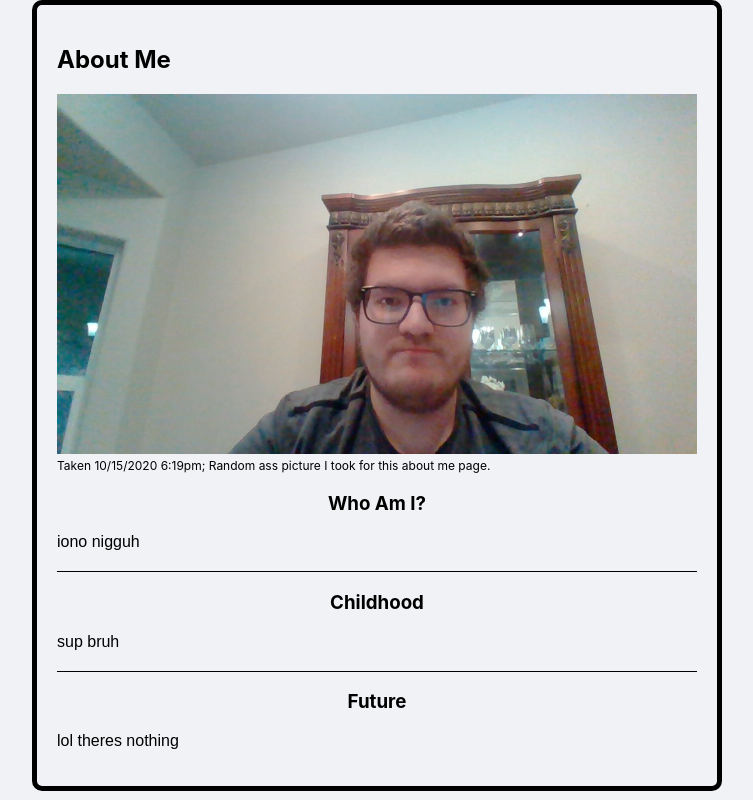
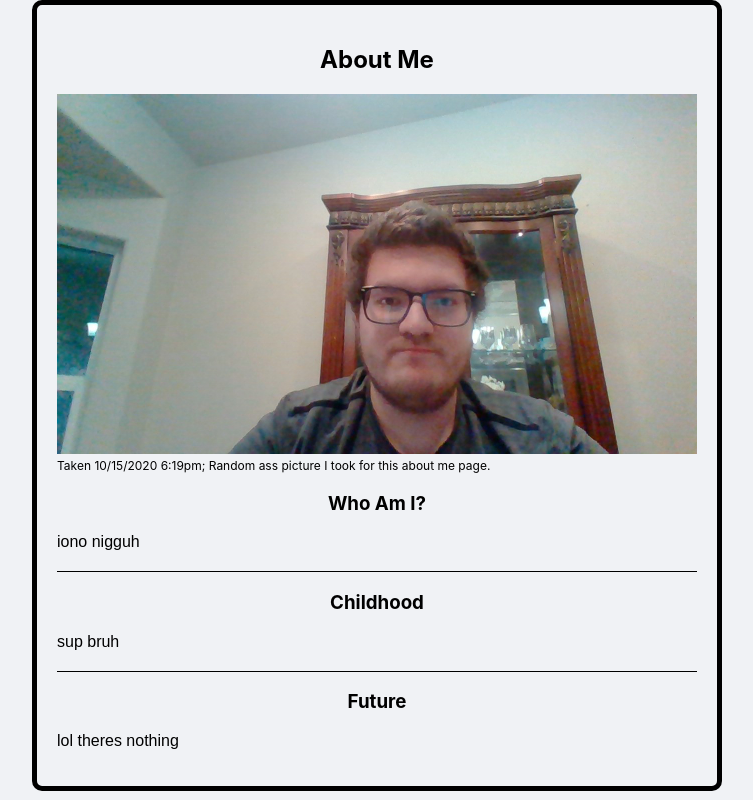
Before and after one commit to Paisita1/mywebpage, a React (Create React App) app: page /aboutme in a window 1280 px wide. Shown: the whole page, without its empty margins (263-1016 px from the left). Built offline with nearby package versions, Linux system fonts and the light colour scheme; no server answers.

Commit message:
Made About me page own folder

```diff
--- a/src/App.js
+++ b/src/App.js
@@ -9,6 +9,8 @@ import {
 import './App.css';
 import HomePage from './Components/Homepage/Homepage.js';
 import ProjectPage from './Components/ProjectPage/ProjectPage.js';
+import AboutMe from './Components/ProjectPage/AboutMePage/AboutMe.js';
+
 import container from './divcontainer.svg';
 import items from './divitems.svg';
 import itemsExample1 from './itemsimg1.svg';
@@ -16,7 +18,6 @@ import containerExample1 from './containerimg1.svg';
 import itemsExample2 from './itemsimg2.svg';
 import flexWrap from './flex-wrap.svg';
 import justifyContent from './justify-content.svg';
-import Isaac from './Isaac.jpg';
 
 const styles = {};
 
@@ -40,7 +41,7 @@ export default class MyWebsite extends React.Component {
             </Route>
 
             <Route path="/aboutme">
-              <About />
+              <AboutMe />
             </Route>
 
           </Switch>
@@ -49,50 +50,6 @@ export default class MyWebsite extends React.Component {
       )
   }
 }
-
-
-/*class ProjectPageTitle extends React.Component {
-  render() {
-    return (
-        <div style={{display: "flex", justifyContent: "center", width: "100%"}}>
-          <h1>{'Select a project to view'}</h1>
-        </div>
-      )
-  }
-}
-
-class ProjectNav extends React.Component {
-  render() {
-    return (
-        <div style={{display: "flex", width: "80%", border: "1px solid black", margin: "0 90px", padding: "20px 30px"}}>
-
-          <NavLink to="/aboutme" target="_blank" style={{textDecoration: "none"}}>
-            <div style={{height: "125px", width: "125px", border: "1px solid blue", color: "black", padding: "5px", marginRight: "30px"}}>
-              {"About me"}
-            </div>
-          </NavLink>
-
-          <NavLink to="/flexboxpage" target="_blank" style={{textDecoration: "none"}}>
-            <div style={{height: "125px", width: "125px", border: "1px solid blue", color: "black", padding: "5px"}}>
-              {"Near perfect copy of css-tricks flexbox guide"}
-            </div>
-          </NavLink>
-
-        </div>
-      )
-  }
-}
-
-class ProjectPage extends React.Component {
-  render() {
-    return (
-        <div style={{display: "flex", flexDirection: "column"}}>
-          <ProjectPageTitle />
-          <ProjectNav />
-        </div>
-      )
-  }
-}*/
 
 class Flexbox extends React.Component {
   render() {
@@ -1329,72 +1286,3 @@ styles.navBarItems = {
     paddingBottom: "5px",
     fontSize: "13px",
 }
-
-class About extends React.Component {
-
-  constructor(props) {
-    super(props)
-
-    this.state = {
-      'whoAmISection': 'iono nigguh',
-      'childhoodSection': 'sup bruh',
-      'futureSection': 'lol theres nothing'
-    }
-  }
-
-  componentDidMount() {
-    let requestOptions = {
-        method: 'POST',
-        headers: { 'Content-Type': 'application/json' },
-        body: JSON.stringify({ "name": "Isaac" })
-    };
-
-    fetch('http://localhost:3001/getWhoAmISection', requestOptions)
-    .then(response => response.json())
-    .then(res => this.setState({'whoAmISection': res.data}));
-
-    fetch('http://localhost:3001/getChildhoodSection', requestOptions)
-    .then(response => response.json())
-    .then(res => this.setState({'childhoodSection': res.data}))
-
-    fetch('http://localhost:3001/getFutureSection', requestOptions)
-    .then(response => response.json())
-    .then(res => this.setState({'futureSection': res.data}))
-  }
-
-  render(){
-    return (
-      <div style= {{width: "100%"}}>
-        <div style= {{width: "50%", marginLeft: "auto", marginRight: "auto", border: "5px solid black",
-                      borderRadius: "10px", padding: "20px"}}>
-          <div style= {styles.pageHeaders}>
-            <h2>About Me</h2>
-          </div>
-          <div style= {{display: "flex", justifyContent: "center", width: "100%"}}>
-            <figure style= {{width: "100%", margin: "0"}}>
-              <img src= {Isaac} alt= "Isaac" style= {{width: "100%"}}/>
-              <figcaption style= {{fontSize: "12px"}}>Taken 10/15/2020 6:19pm; Random ass picture I took for this about me page.</figcaption>
-            </figure>
-          </div>
-          <div style= {{width: "100%", marginRight: "auto", marginLeft: "auto"}}>
-
-            <h3 style= {{textAlign: "center"}}>Who Am I?</h3>
-
-            <p style= {{fontFamily: "sans-serif", borderBottom: "1px solid black", paddingBottom: "20px"}}>
-              {this.state.whoAmISection}
-            </p>
-
-            <h3 style= {{textAlign: "center"}}>Childhood</h3>
-            <p style= {{fontFamily: "sans-serif", borderBottom: "1px solid black", paddingBottom: "20px"}}>
-              {this.state.childhoodSection}
-            </p>
-            <h3 style= {{textAlign: "center"}}>Future</h3>
-            <p style= {{fontFamily: "sans-serif"}}>
-              {this.state.futureSection}
-            </p>
-          </div>
-        </div>
-      </div>
-    );
-  }
-}
--- /dev/null
+++ b/src/Components/ProjectPage/AboutMePage/AboutBody/AboutBody.js
@@ -0,0 +1,20 @@
+import React from "react";
+import Section1 from './Section1.js';
+import Section2 from './Section2.js';
+import Section3 from './Section3.js';
+
+export default class AboutBody extends React.Component {
+  render() {
+    return (
+        <div style= {{width: "100%", marginRight: "auto", marginLeft: "auto"}}>
+
+          <Section1 />
+
+          <Section2 />
+
+          <Section3 />
+
+        </div>
+      )
+  }
+}
--- /dev/null
+++ b/src/Components/ProjectPage/AboutMePage/AboutBody/Section1.js
@@ -0,0 +1,36 @@
+import React from "react";
+
+export default class Section1 extends React.Component {
+	constructor(props) {
+    super(props)
+
+    this.state = {
+      'whoAmISection': 'iono nigguh',
+    }
+  }
+
+  componentDidMount() {
+    let requestOptions = {
+        method: 'POST',
+        headers: { 'Content-Type': 'application/json' },
+        body: JSON.stringify({ "name": "Isaac" })
+    };
+
+    fetch('http://localhost:3001/getWhoAmISection', requestOptions)
+    .then(response => response.json())
+    .then(res => this.setState({'whoAmISection': res.data}));
+  }
+
+	render() {
+		return (
+				<div>
+
+					<h3 style= {{textAlign: "center"}}>Who Am I?</h3>
+        	<p style= {{fontFamily: "sans-serif", borderBottom: "1px solid black", paddingBottom: "20px"}}>
+          	{this.state.whoAmISection}
+        	</p>
+
+				</div>
+			)
+	}
+}
--- /dev/null
+++ b/src/Components/ProjectPage/AboutMePage/AboutBody/Section2.js
@@ -0,0 +1,36 @@
+import React from "react";
+
+export default class Section2 extends React.Component {
+	constructor(props) {
+    super(props)
+
+    this.state = {
+      'childhoodSection': 'sup bruh',
+    }
+  }
+
+  componentDidMount() {
+    let requestOptions = {
+        method: 'POST',
+        headers: { 'Content-Type': 'application/json' },
+        body: JSON.stringify({ "name": "Isaac" })
+    };
+
+    fetch('http://localhost:3001/getChildhoodSection', requestOptions)
+    .then(response => response.json())
+    .then(res => this.setState({'childhoodSection': res.data}))
+  }
+
+	render() {
+		return (
+				<div>
+
+					<h3 style= {{textAlign: "center"}}>Childhood</h3>
+	        <p style= {{fontFamily: "sans-serif", borderBottom: "1px solid black", paddingBottom: "20px"}}>
+	          {this.state.childhoodSection}
+	        </p>
+
+        </div>
+			)
+	}
+}
--- /dev/null
+++ b/src/Components/ProjectPage/AboutMePage/AboutBody/Section3.js
@@ -0,0 +1,36 @@
+import React from "react";
+
+export default class Section3 extends React.Component {
+	constructor(props) {
+    super(props)
+
+    this.state = {
+      'futureSection': 'lol theres nothing'
+    }
+  }
+
+  componentDidMount() {
+    let requestOptions = {
+        method: 'POST',
+        headers: { 'Content-Type': 'application/json' },
+        body: JSON.stringify({ "name": "Isaac" })
+    };
+
+    fetch('http://localhost:3001/getFutureSection', requestOptions)
+    .then(response => response.json())
+    .then(res => this.setState({'futureSection': res.data}))
+  }
+
+	render() {
+		return (
+				<div>
+
+					<h3 style= {{textAlign: "center"}}>Future</h3>
+          <p style= {{fontFamily: "sans-serif"}}>
+            {this.state.futureSection}
+          </p>
+
+				</div>
+			)
+	}
+}
--- a/src/Components/ProjectPage/AboutMePage/AboutMe.js
+++ b/src/Components/ProjectPage/AboutMePage/AboutMe.js
@@ -1,68 +1,23 @@
 import React from "react";
 
-class About extends React.Component {
+import AboutTitle from './AboutTitle.js';
+import AboutPicture from './AboutPicture.js';
+import AboutBody from './AboutBody/AboutBody.js';
 
-  constructor(props) {
-    super(props)
-
-    this.state = {
-      'whoAmISection': 'iono nigguh',
-      'childhoodSection': 'sup bruh',
-      'futureSection': 'lol theres nothing'
-    }
-  }
-
-  componentDidMount() {
-    let requestOptions = {
-        method: 'POST',
-        headers: { 'Content-Type': 'application/json' },
-        body: JSON.stringify({ "name": "Isaac" })
-    };
-
-    fetch('http://localhost:3001/getWhoAmISection', requestOptions)
-    .then(response => response.json())
-    .then(res => this.setState({'whoAmISection': res.data}));
-
-    fetch('http://localhost:3001/getChildhoodSection', requestOptions)
-    .then(response => response.json())
-    .then(res => this.setState({'childhoodSection': res.data}))
-
-    fetch('http://localhost:3001/getFutureSection', requestOptions)
-    .then(response => response.json())
-    .then(res => this.setState({'futureSection': res.data}))
-  }
+export default class AboutMe extends React.Component {
 
   render(){
     return (
       <div style= {{width: "100%"}}>
         <div style= {{width: "50%", marginLeft: "auto", marginRight: "auto", border: "5px solid black",
                       borderRadius: "10px", padding: "20px"}}>
-          <div style= {styles.pageHeaders}>
-            <h2>About Me</h2>
-          </div>
-          <div style= {{display: "flex", justifyContent: "center", width: "100%"}}>
-            <figure style= {{width: "100%", margin: "0"}}>
-              <img src= {Isaac} alt= "Isaac" style= {{width: "100%"}}/>
-              <figcaption style= {{fontSize: "12px"}}>Taken 10/15/2020 6:19pm; Random ass picture I took for this about me page.</figcaption>
-            </figure>
-          </div>
-          <div style= {{width: "100%", marginRight: "auto", marginLeft: "auto"}}>
 
-            <h3 style= {{textAlign: "center"}}>Who Am I?</h3>
+          <AboutTitle />
 
-            <p style= {{fontFamily: "sans-serif", borderBottom: "1px solid black", paddingBottom: "20px"}}>
-              {this.state.whoAmISection}
-            </p>
+          <AboutPicture />
 
-            <h3 style= {{textAlign: "center"}}>Childhood</h3>
-            <p style= {{fontFamily: "sans-serif", borderBottom: "1px solid black", paddingBottom: "20px"}}>
-              {this.state.childhoodSection}
-            </p>
-            <h3 style= {{textAlign: "center"}}>Future</h3>
-            <p style= {{fontFamily: "sans-serif"}}>
-              {this.state.futureSection}
-            </p>
-          </div>
+          <AboutBody />
+
         </div>
       </div>
     );
--- /dev/null
+++ b/src/Components/ProjectPage/AboutMePage/AboutPicture.js
@@ -0,0 +1,15 @@
+import React from "react";
+import Isaac from './Isaac.jpg';
+
+export default class AboutPicture extends React.Component {
+	render() {
+		return (
+			<div style= {{display: "flex", justifyContent: "center", width: "100%"}}>
+	            <figure style= {{width: "100%", margin: "0"}}>
+	              <img src= {Isaac} alt= "Isaac" style= {{width: "100%"}}/>
+	              <figcaption style= {{fontSize: "12px"}}>Taken 10/15/2020 6:19pm; Random ass picture I took for this about me page.</figcaption>
+	            </figure>
+         	</div>
+		)
+	}
+}
--- /dev/null
+++ b/src/Components/ProjectPage/AboutMePage/AboutTitle.js
@@ -0,0 +1,19 @@
+import React from "react";
+
+const styles = {}
+
+export default class AboutTitle extends React.Component {
+	render() {
+		return (
+			<div style= {styles.pageHeaders}>
+    			<h2>About Me</h2>
+			</div>
+		)
+	}
+}
+
+styles.pageHeaders = {
+  display: "flex",
+  justifyContent: "center",
+  width: "100%"
+}
```
Also changed, not shown: src/Components/ProjectPage/AboutMePage/Isaac.jpg (renamed from src/Isaac.jpg), 1 other file (tests, documents, lock files or other folders).
